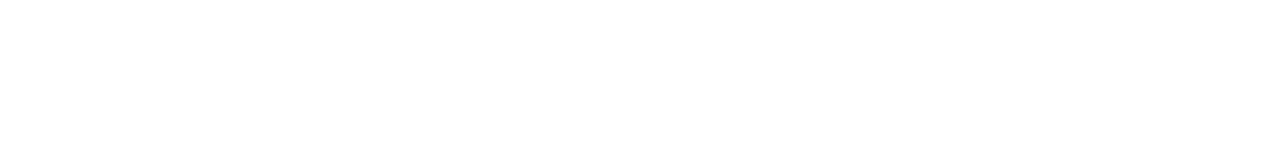
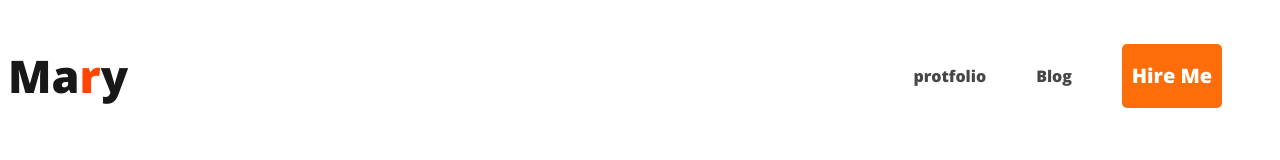
Before and after one commit to tanjimN4/web-developer-fill, a plain HTML site: page index.html in a window 1280 px wide. Drawn offline with nearby package versions, Linux system fonts and the light colour scheme.

Commit message:
added nav

```diff
--- a/index.html
+++ b/index.html
@@ -4,8 +4,25 @@
     <meta charset="UTF-8">
     <meta name="viewport" content="width=device-width, initial-scale=1.0">
     <title>web developer</title>
+    <link rel="preconnect" href="https://fonts.googleapis.com">
+    <link rel="preconnect" href="https://fonts.gstatic.com" crossorigin>
+    <link href="https://fonts.googleapis.com/css2?family=Open+Sans:wght@800&display=swap" rel="stylesheet">
+
+    <link rel="stylesheet" href="style.css">
 </head>
 <body>
+    <header>
+        <nav>
+            <h2  class="fist">Ma<span class="second">r</span>y</h2>
+            <ul>
+                <li><a href="">protfolio</a></li>
+                <li><a href="">Blog</a></li>
+                <li><button class="primary">Hire Me</button></li>
+            </ul>
+        </nav>
+    </header>
+    <main></main>
 
+    <footer></footer>
 </body>
 </html>
--- /dev/null
+++ b/style.css
@@ -0,0 +1,46 @@
+nav{
+    display: flex;
+    justify-content: space-between;
+    align-items: center;
+}
+body{
+    font-family: 'Open Sans', sans-serif;
+}
+.fist{
+    color: var(--Dark-01, #181818);
+
+font-family: Open Sans;
+font-size: 45px;
+font-style: normal;
+font-weight: 800;
+line-height: normal;
+}
+.second{
+   color: orangered;
+}
+nav > ul{
+    display: flex;
+    align-items: center;
+}
+nav li{
+    list-style: none;
+    margin-right: 50px;
+}
+nav a{
+    text-decoration: none;
+color: var(--Dark-02, #474747);
+}
+.primary{
+    width: 100px;
+height: 64px;
+flex-shrink: 0;
+border-radius: 5px;
+background: #FD6E0A;
+color: var(--White-Color, #FFF);
+font-family: Open Sans;
+font-size: 20px;
+font-style: normal;
+font-weight: 700;
+line-height: normal;
+border: none;
+}
```
Also changed, not shown: 1 other file.
